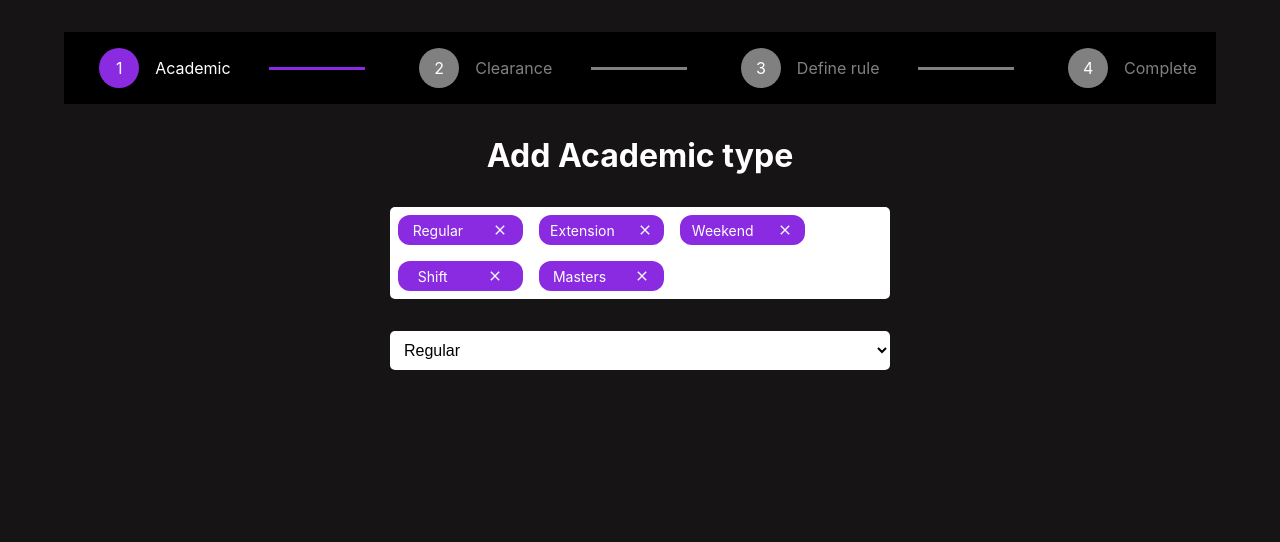
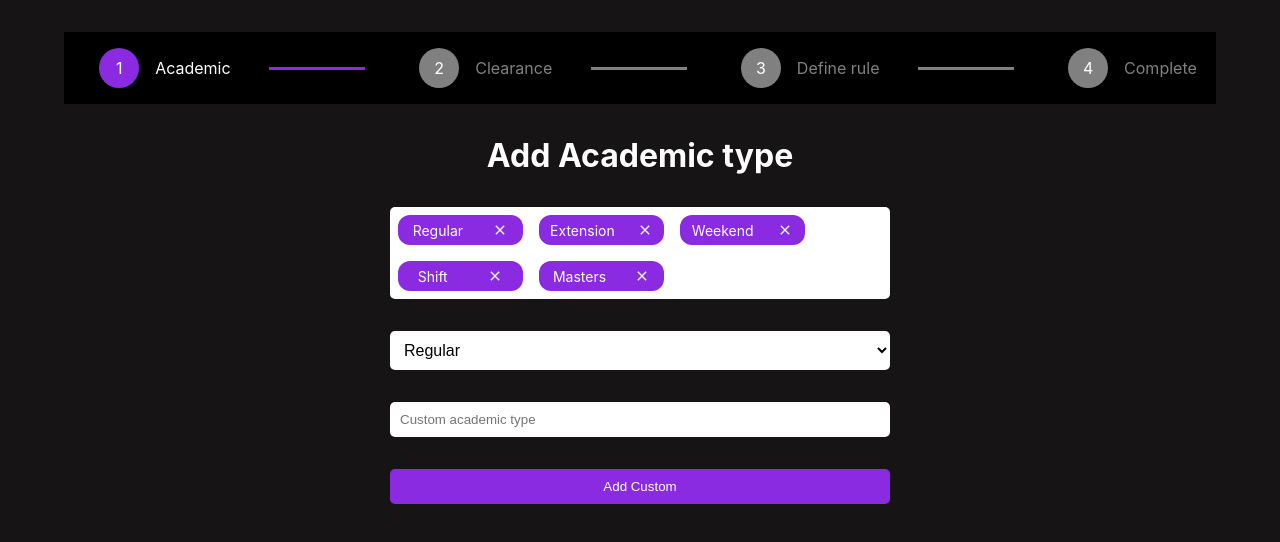
Before and after one commit to kennataddese6/BISCS, a React (Create React App) app in the folder frontend/: page / in a window 1280 px wide. Shown: the top 542 px of the page. Built offline with nearby package versions, Linux system fonts and the light colour scheme.

Commit message:
add a custom input type and a button and style them

```diff
--- a/frontend/src/App.css
+++ b/frontend/src/App.css
@@ -98,7 +98,29 @@ select {
   border-radius: 5px;
   font-size: 16px;
 }
-
+.customAcademicTypeInput {
+  padding: 10px;
+  border: none;
+}
+.addCustomAcademicTypeButton {
+  border: none;
+  text-align: center;
+  max-width: 500px;
+  width: 80%;
+  height: auto;
+  background-color: white;
+  margin: 32px auto;
+  display: flex;
+  justify-content: center;
+  padding: 10px;
+  border-radius: 5px;
+  cursor: pointer;
+  background-color: blueviolet;
+  color: white;
+}
+.addCustomAcademicTypeButton:hover {
+  box-shadow: 0 0 8px rgb(115, 23, 202);
+}
 @media only screen and (min-width: 600px) {
   .col-s-1 {
     width: 8.33%;
--- a/frontend/src/App.js
+++ b/frontend/src/App.js
@@ -63,6 +63,13 @@ function App() {
         <option> Weekend </option>
         <option> Summer </option>
       </select>
+      <input
+        type="text"
+        name="customInput"
+        placeholder="Custom academic type"
+        className="academictypesContainer customAcademicTypeInput"
+      />
+      <button className=" addCustomAcademicTypeButton">Add Custom</button>
     </>
   );
 }
```
